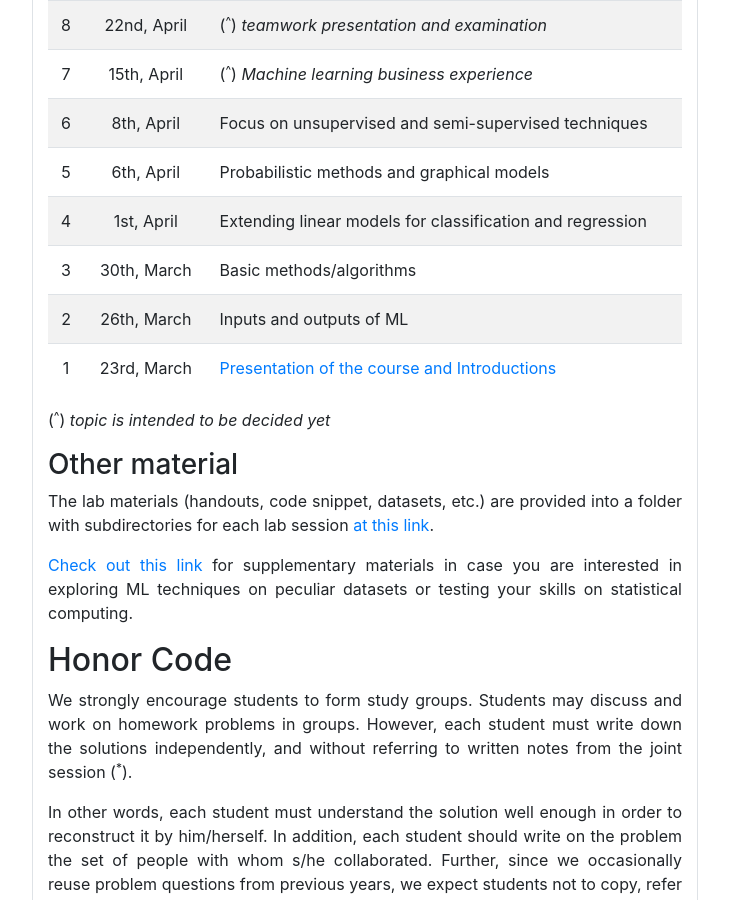
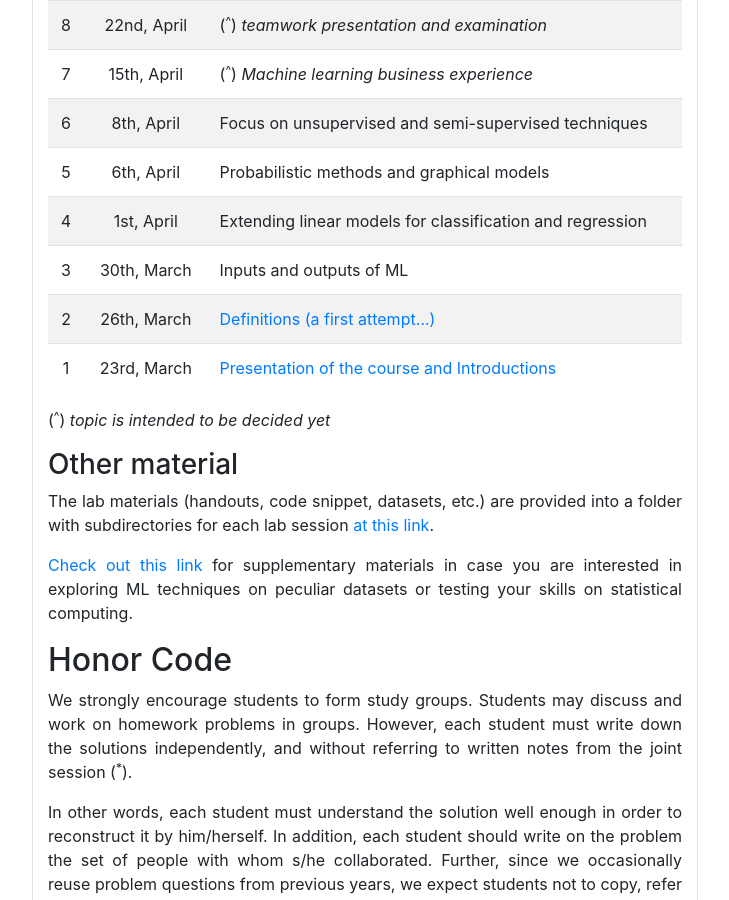
Before and after one commit to saltgz/saltgz.github.io, a Jekyll site: the page built from _posts/2020-01-28-ml-bbs.md, in a window 1280 px wide and 900 px high, scrolled down 3147 px. Shown: the whole window, without its empty margins (227-956 px from the left). Built offline with Jekyll 4.4.1, drawn with Linux system fonts in a browser that asks for light colours; comment, search, counter and statistics services are not loaded.

Commit message:
Update 2020-01-28-ml-bbs.md

```diff
--- a/_posts/2020-01-28-ml-bbs.md
+++ b/_posts/2020-01-28-ml-bbs.md
@@ -123,9 +123,9 @@ All lectures are intended to be split in two parts:
 | 6 | 8th, April | Focus on unsupervised and semi-supervised techniques |
 | 5 | 6th, April | Probabilistic methods and graphical models |
 | 4 | 1st, April | Extending linear models for classification and regression |
-| 3 | 30th, March | Basic methods/algorithms |
-| 2 | 26th, March | Inputs and outputs of ML |
-| 1 | 23rd, March | [Presentation of the course and Introductions](https://liveunibo-my.sharepoint.com/:p:/g/personal/stefanopio_zingaro_unibo_it/EcQQRQ7WkoJIga7m4M2motkBDefD0vCrADQBgJAberBVeg?e=hDVVbg) |
+| 3 | 30th, March | Inputs and outputs of ML |
+| 2 | 26th, March | [Definitions (a first attempt...)](https://liveunibo-my.sharepoint.com/:p:/g/personal/stefanopio_zingaro_unibo_it/ET8LHwj40ctOhXvjMmHzNsABnP7itTBWIHpGjX2IW3M9sQ?e=BpyYgu) |
+| 1 | 23rd, March | [Presentation of the course and Introductions](https://liveunibo-my.sharepoint.com/:p:/g/personal/stefanopio_zingaro_unibo_it/EcQQRQ7WkoJIga7m4M2motkBDefD0vCrADQBgJAberBVeg?e=ES16t5) |
 
 (<sup>^</sup>) _topic is intended to be decided yet_
 
```
